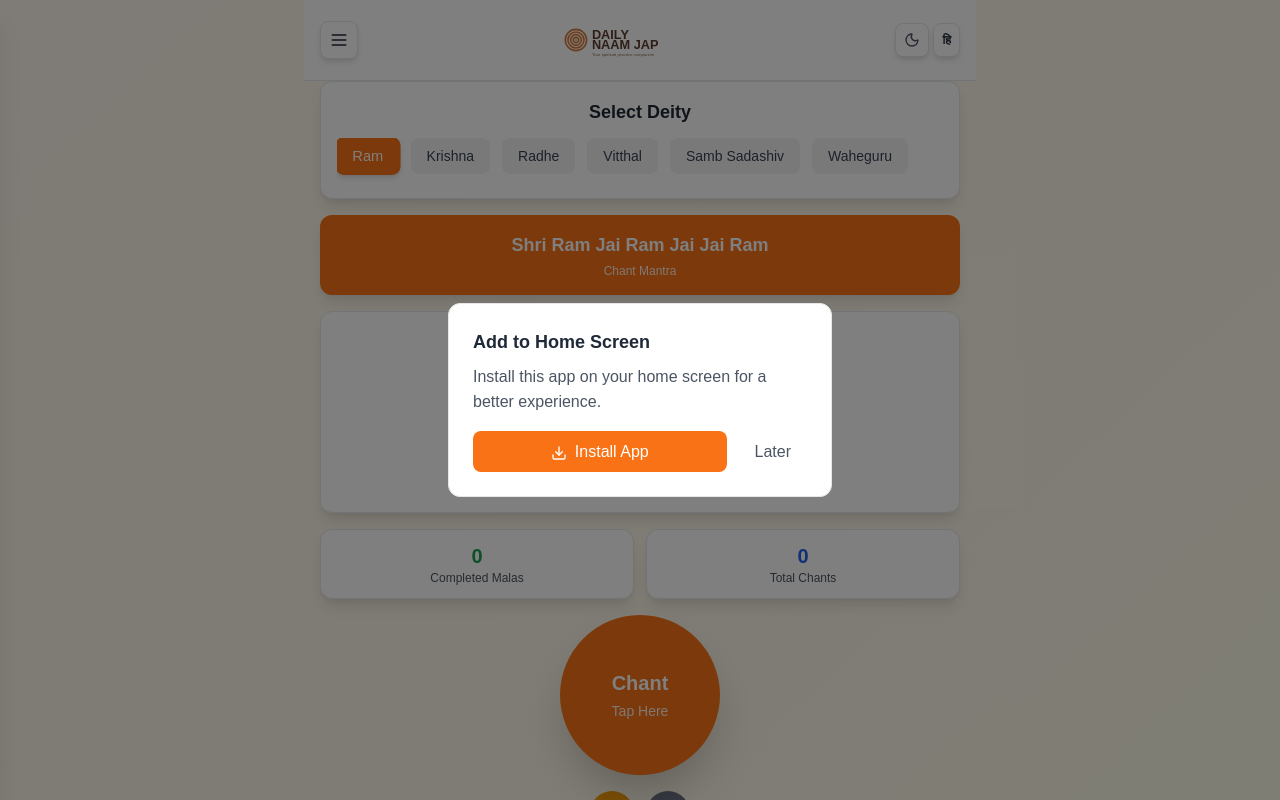
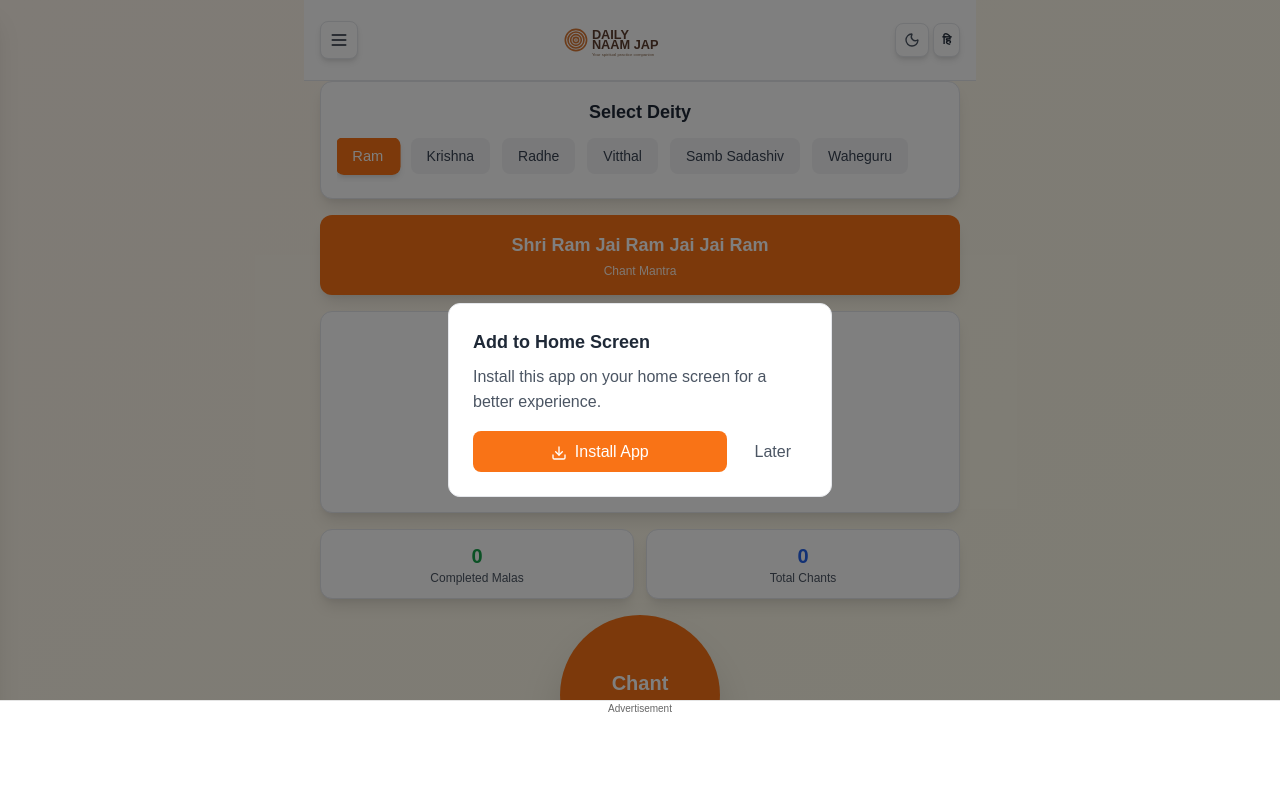
Before and after one commit to kumod-12/naam-jap, a Next.js app: page / in a window 1280 px wide. Shown: the top 800 px of the page. Built offline with nearby package versions, Linux system fonts and the light colour scheme.

Commit message:
Add files via upload

```diff
--- a/src/app/layout.tsx
+++ b/src/app/layout.tsx
@@ -3,6 +3,9 @@ import { Geist, Geist_Mono } from "next/font/google";
 import { Analytics } from "@vercel/analytics/next";
 import { SpeedInsights } from "@vercel/speed-insights/next";
 import ThemeProvider from '@/components/ThemeProvider';
+import GoogleAnalytics from '@/components/GoogleAnalytics';
+import AdSenseScript from '@/components/AdSenseScript';
+import BottomStickyAd from '@/components/BottomStickyAd';
 import "./globals.css";
 
 const geistSans = Geist({
@@ -86,45 +89,14 @@ export default function RootLayout({
   return (
     <html lang="en">
       <head>
-        {/* Google tag (gtag.js) */}
-        <script async src="https://www.googletagmanager.com/gtag/js?id=G-S9Z26PS6QV"></script>
-        <script
-          dangerouslySetInnerHTML={{
-            __html: `
-              window.dataLayer = window.dataLayer || [];
-              function gtag(){dataLayer.push(arguments);}
-              gtag('js', new Date());
-              gtag('config', 'G-S9Z26PS6QV');
-            `,
-          }}
-        />
 
-        {/* Google AdSense */}
-        <script async src="https://pagead2.googlesyndication.com/pagead/js/adsbygoogle.js?client=ca-pub-2243677965278567" crossOrigin="anonymous"></script>
 
-        <script
-          dangerouslySetInnerHTML={{
-            __html: `
-              (function() {
-                try {
-                  const savedTheme = localStorage.getItem('theme');
-                  if (savedTheme) {
-                    if (savedTheme === 'dark') {
-                      document.documentElement.classList.add('dark');
-                    }
-                  } else if (window.matchMedia('(prefers-color-scheme: dark)').matches) {
-                    document.documentElement.classList.add('dark');
-                  }
-                } catch (e) {}
-              })();
-            `,
-          }}
-        />
         <link rel="stylesheet" href="/styles.css" />
         <link rel="icon" href="/favicon-32.svg" type="image/svg+xml" />
         <link rel="icon" href="/favicon.ico" sizes="any" />
         <link rel="manifest" href="/manifest.json" />
         <meta name="theme-color" content="#f97316" />
+        <meta name="mobile-web-app-capable" content="yes" />
         <meta name="apple-mobile-web-app-capable" content="yes" />
         <meta name="apple-mobile-web-app-status-bar-style" content="default" />
         <meta name="apple-mobile-web-app-title" content="Daily Naam Jap" />
@@ -139,8 +111,12 @@ export default function RootLayout({
           backgroundColor: '#ffffff',
           color: '#171717',
           minHeight: '100vh',
+          paddingBottom: '100px',
         }}
+        suppressHydrationWarning={true}
       >
+        <GoogleAnalytics />
+        <AdSenseScript />
         <ThemeProvider />
         {children}
         <footer className="bg-gray-100 dark:bg-gray-800 border-t border-gray-200 dark:border-gray-700 py-4 mt-auto">
@@ -150,6 +126,7 @@ export default function RootLayout({
             </p>
           </div>
         </footer>
+        <BottomStickyAd />
         <Analytics />
         <SpeedInsights />
       </body>
--- /dev/null
+++ b/src/components/AdSenseScript.tsx
@@ -0,0 +1,27 @@
+'use client';
+
+import { useEffect } from 'react';
+
+export default function AdSenseScript() {
+  useEffect(() => {
+    const script = document.createElement('script');
+    script.src = 'https://pagead2.googlesyndication.com/pagead/js/adsbygoogle.js?client=ca-pub-2243677965278567';
+    script.async = true;
+    script.crossOrigin = 'anonymous';
+
+    // Check if script is already loaded
+    if (!document.querySelector(`script[src="${script.src}"]`)) {
+      document.head.appendChild(script);
+    }
+
+    return () => {
+      // Cleanup if needed
+      const existingScript = document.querySelector(`script[src="${script.src}"]`);
+      if (existingScript) {
+        existingScript.remove();
+      }
+    };
+  }, []);
+
+  return null;
+}
--- /dev/null
+++ b/src/components/BottomStickyAd.tsx
@@ -0,0 +1,61 @@
+'use client';
+
+import { useEffect, useState } from 'react';
+
+export default function BottomStickyAd() {
+  const [isClient, setIsClient] = useState(false);
+  const [isMobile, setIsMobile] = useState(false);
+
+  useEffect(() => {
+    setIsClient(true);
+    const checkMobile = () => setIsMobile(window.innerWidth < 1024);
+    checkMobile();
+    window.addEventListener('resize', checkMobile);
+    return () => window.removeEventListener('resize', checkMobile);
+  }, []);
+
+  useEffect(() => {
+    if (isClient) {
+      setTimeout(() => {
+        try {
+          (window.adsbygoogle = window.adsbygoogle || []).push({});
+        } catch (err) {
+          console.log('AdSense error:', err);
+        }
+      }, 100);
+    }
+  }, [isClient, isMobile]);
+
+  if (!isClient) return null;
+
+  return (
+    <div style={{
+      position: 'fixed',
+      bottom: 0,
+      left: 0,
+      right: 0,
+      height: isMobile ? '60px' : '100px',
+      backgroundColor: '#ffffff',
+      borderTop: '1px solid #e5e5e5',
+      display: 'flex',
+      flexDirection: 'column',
+      alignItems: 'center',
+      justifyContent: 'center',
+      zIndex: 50
+    }}>
+      <div style={{ fontSize: '10px', color: '#666', marginBottom: '2px' }}>
+        Advertisement
+      </div>
+      <ins
+        className="adsbygoogle"
+        style={{
+          display: 'block',
+          width: isMobile ? '300px' : '728px',
+          height: isMobile ? '50px' : '90px'
+        }}
+        data-ad-client="ca-pub-2243677965278567"
+        data-ad-slot={isMobile ? "9592063681" : "5130074497"}
+      />
+    </div>
+  );
+}
--- /dev/null
+++ b/src/components/GoogleAnalytics.tsx
@@ -0,0 +1,22 @@
+'use client';
+
+import Script from 'next/script';
+
+export default function GoogleAnalytics() {
+  return (
+    <>
+      <Script
+        src="https://www.googletagmanager.com/gtag/js?id=G-S9Z26PS6QV"
+        strategy="afterInteractive"
+      />
+      <Script id="google-analytics" strategy="afterInteractive">
+        {`
+          window.dataLayer = window.dataLayer || [];
+          function gtag(){dataLayer.push(arguments);}
+          gtag('js', new Date());
+          gtag('config', 'G-S9Z26PS6QV');
+        `}
+      </Script>
+    </>
+  );
+}
--- a/src/components/NaamJaapCore.tsx
+++ b/src/components/NaamJaapCore.tsx
@@ -3,7 +3,6 @@
 import React, { useState, useEffect } from 'react';
 import { RotateCcw, Settings, Menu, X, Sun, Moon, Download, Image, Heart, Share, Volume2, VolumeX, ChevronDown, ChevronUp } from 'lucide-react';
 import Link from 'next/link';
-import AdBanner from './AdBanner';
 
 interface NaamJaapCoreProps {
   showMenu: boolean;
@@ -958,34 +957,6 @@ const NaamJaapCore: React.FC<NaamJaapCoreProps> = ({
           />
         )}
 
-        {/* Bottom Ad - Responsive */}
-        <div className="relative mt-8">
-          <div className={`${cardClasses} shadow-lg border-t border-gray-200 dark:border-gray-700 p-3 text-center lg:max-w-2xl lg:mx-auto lg:rounded-xl lg:border`}>
-            <div className="text-xs text-gray-500 dark:text-gray-400 mb-1">
-              {language === 'hindi' ? 'विज्ञापन' : 'Advertisement'}
-            </div>
-            {/* Mobile Ad - 300x250 */}
-            <div className="lg:hidden" style={{ width: '300px', height: '250px', margin: '0 auto', overflow: 'hidden' }}>
-              <AdBanner
-                adSlot="9592063681"
-                width="300px"
-                height="250px"
-                responsive={false}
-                style={{ display: 'block', width: '300px', height: '250px' }}
-              />
-            </div>
-            {/* Desktop Ad - 728x90 */}
-            <div className="hidden lg:block" style={{ width: '728px', height: '90px', margin: '0 auto', overflow: 'hidden' }}>
-              <AdBanner
-                adSlot="5130074497"
-                width="728px"
-                height="90px"
-                responsive={false}
-                style={{ display: 'block', width: '728px', height: '90px' }}
-              />
-            </div>
-          </div>
-        </div>
       </div>
     </div>
   );
```
Also changed, not shown: public/sw.js (+13 -4 lines).
